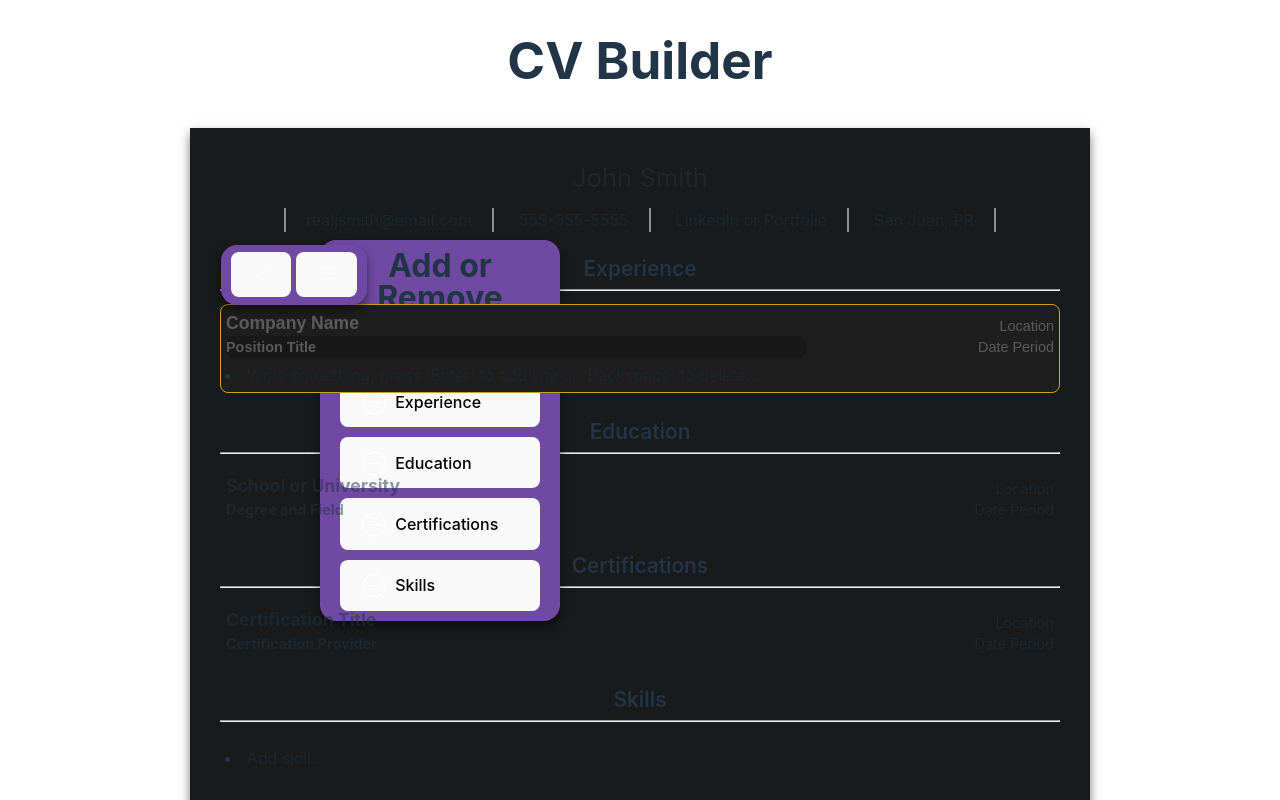
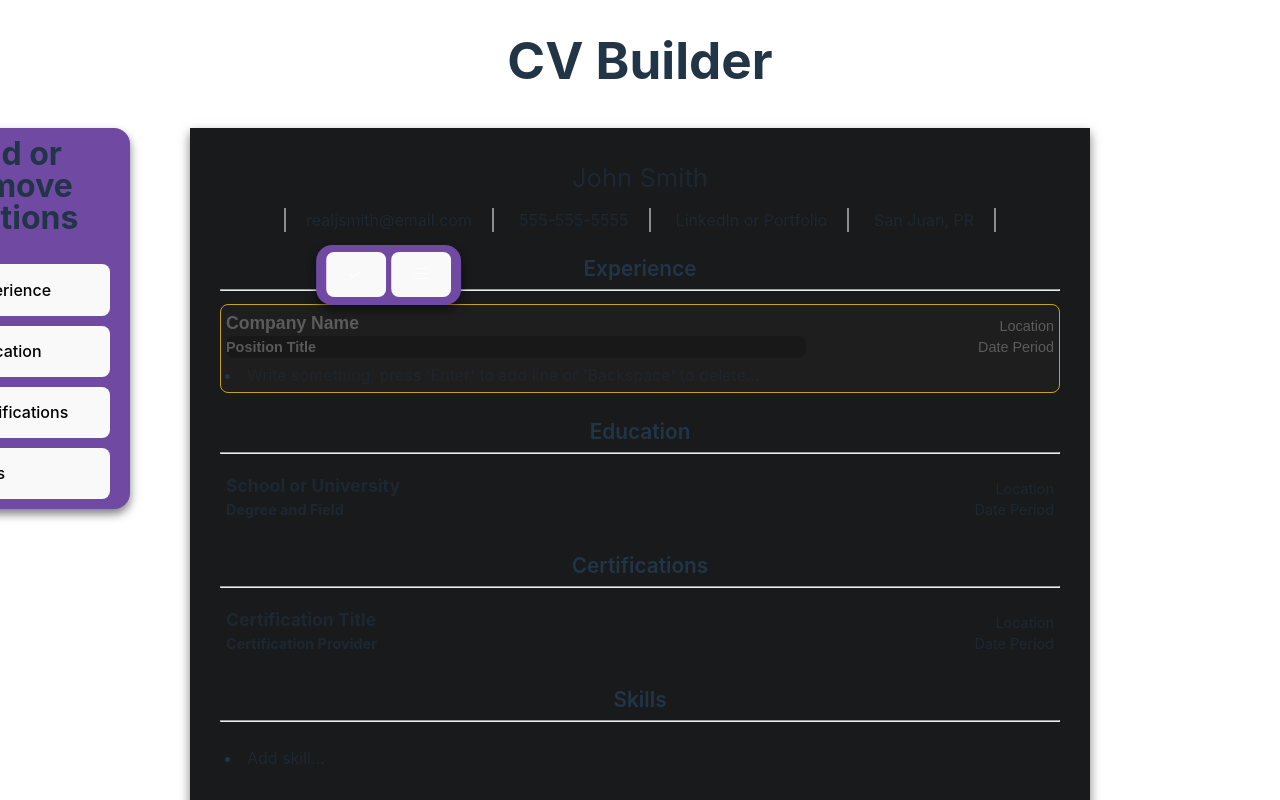
Before and after one commit to joel-jcs/cv-builder, a React (Vite) app: page / in a window 1280 px wide. Both pictures are taken after a click on the element "Position Title". Shown: the top 800 px of the page. Built offline with nearby package versions, Linux system fonts and the light colour scheme.

Commit message:
ui fixes

```diff
--- a/src/styles/Modal.css
+++ b/src/styles/Modal.css
@@ -1,6 +1,7 @@
 .modal {
   position: absolute;
-  left: 0%;
+  left: 20%;
+  transform: translateX(-50%);
   bottom: 100%;
   height: 60px;
   background-color: rgb(112, 73, 163);
--- a/src/styles/Sidebar.css
+++ b/src/styles/Sidebar.css
@@ -1,7 +1,8 @@
 .sidebar {
-  position: fixed;
-  top: 30%;
-  left: 25%;
+  position: absolute;
+  /* top: 30%; */
+  /* left: 25%; */
+  left: -300px;
   background-color: rgb(112, 73, 163);
   padding: 10px 20px;
   border-radius: 1rem;
```
